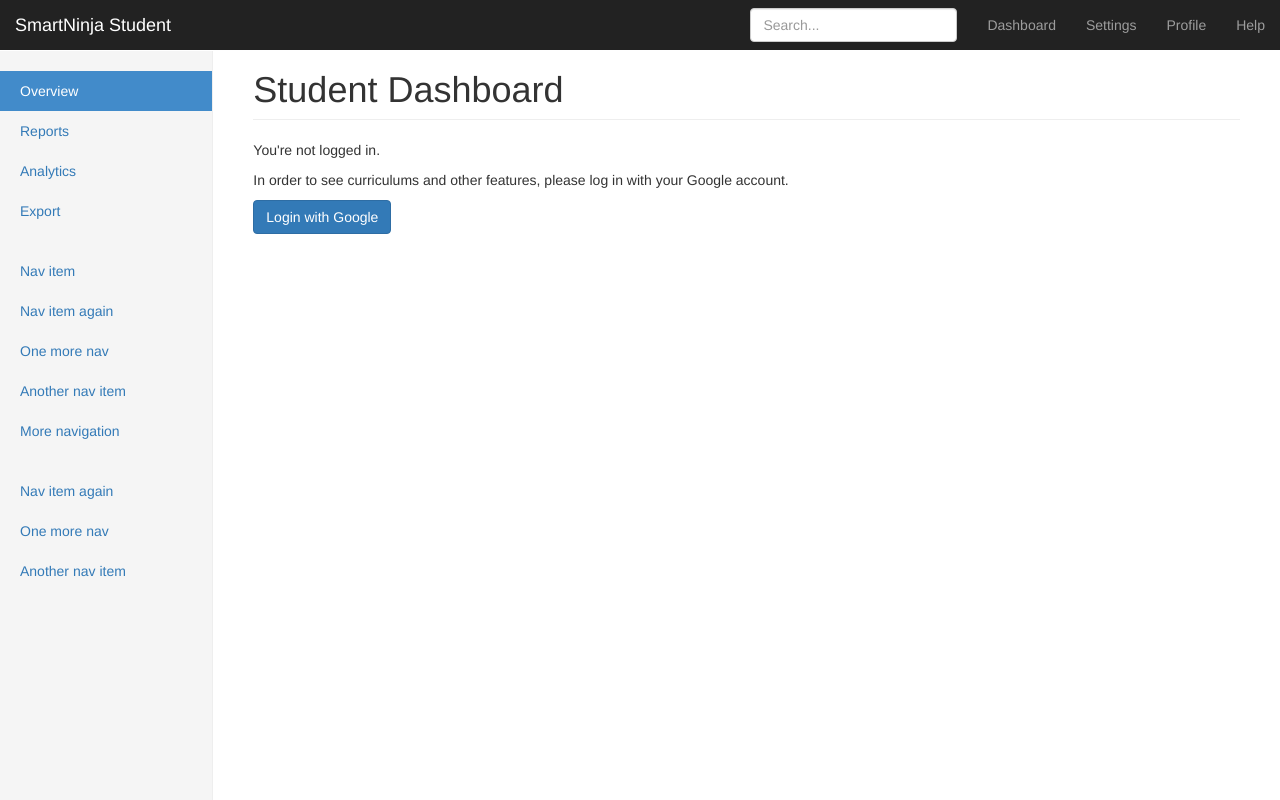
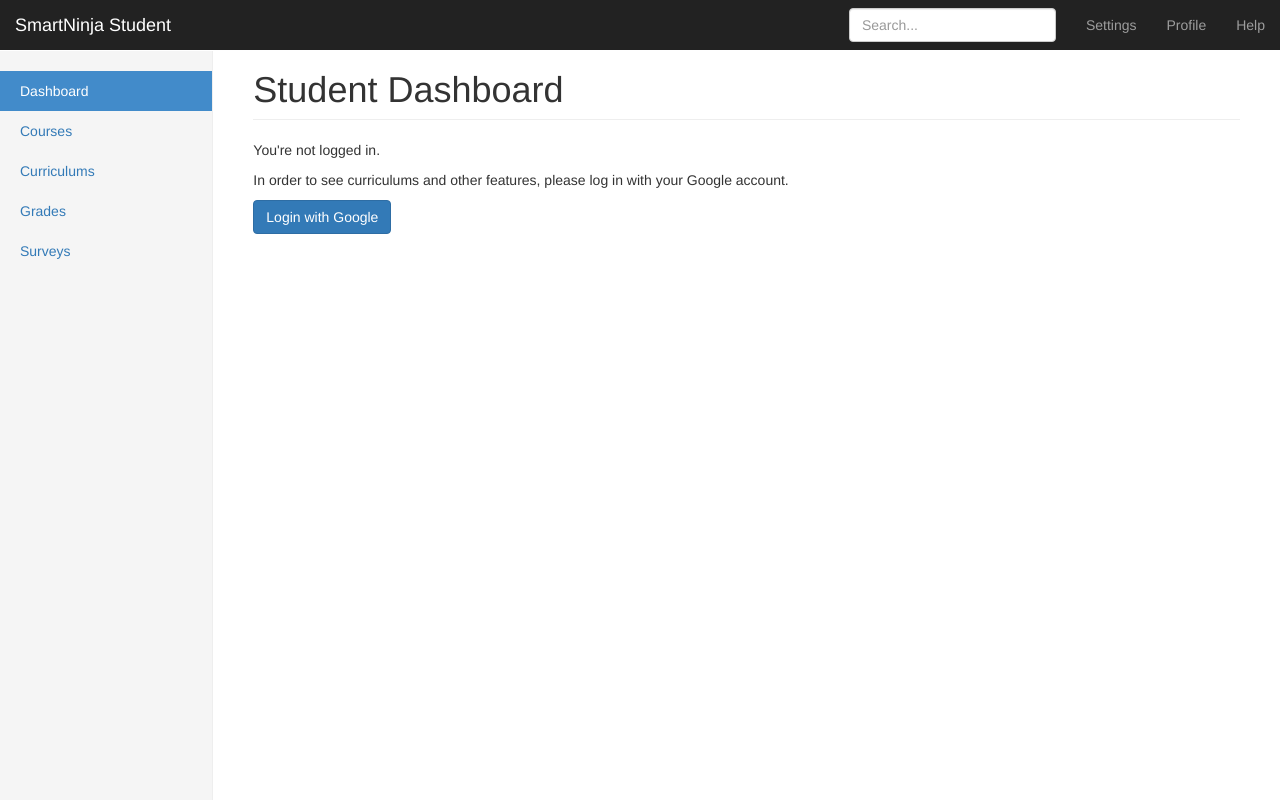
Before and after one commit to smartninja/hacker-course-login, a Python web app: template templates/main.html in a window 1280 px wide. Run offline with Jinja, Linux system fonts and the light colour scheme; the template is opened without the code that fills it, so the values that code supplies are empty.

Commit message:
Links on main updated + SSL enabled

```diff
--- a/app.yaml
+++ b/app.yaml
@@ -10,6 +10,7 @@ handlers:
 
 - url: .*
   script: main.app
+  secure: always
 
 libraries:
 - name: webapp2
--- a/templates/main.html
+++ b/templates/main.html
@@ -41,11 +41,10 @@
             <span class="icon-bar"></span>
             <span class="icon-bar"></span>
           </button>
-          <a class="navbar-brand" href="#">SmartNinja Student</a>
+          <a class="navbar-brand" href="/">SmartNinja Student</a>
         </div>
         <div id="navbar" class="navbar-collapse collapse">
           <ul class="nav navbar-nav navbar-right">
-            <li><a href="#">Dashboard</a></li>
             <li><a href="#">Settings</a></li>
             <li><a href="#">Profile</a></li>
             <li><a href="#">Help</a></li>
@@ -61,22 +60,11 @@
       <div class="row">
         <div class="col-sm-3 col-md-2 sidebar">
           <ul class="nav nav-sidebar">
-            <li class="active"><a href="#">Overview <span class="sr-only">(current)</span></a></li>
-            <li><a href="#">Reports</a></li>
-            <li><a href="#">Analytics</a></li>
-            <li><a href="#">Export</a></li>
-          </ul>
-          <ul class="nav nav-sidebar">
-            <li><a href="">Nav item</a></li>
-            <li><a href="">Nav item again</a></li>
-            <li><a href="">One more nav</a></li>
-            <li><a href="">Another nav item</a></li>
-            <li><a href="">More navigation</a></li>
-          </ul>
-          <ul class="nav nav-sidebar">
-            <li><a href="">Nav item again</a></li>
-            <li><a href="">One more nav</a></li>
-            <li><a href="">Another nav item</a></li>
+            <li class="active"><a href="#">Dashboard <span class="sr-only">(current)</span></a></li>
+            <li><a href="#">Courses</a></li>
+            <li><a href="#">Curriculums</a></li>
+            <li><a href="#">Grades</a></li>
+            <li><a href="#">Surveys</a></li>
           </ul>
         </div>
 
```
